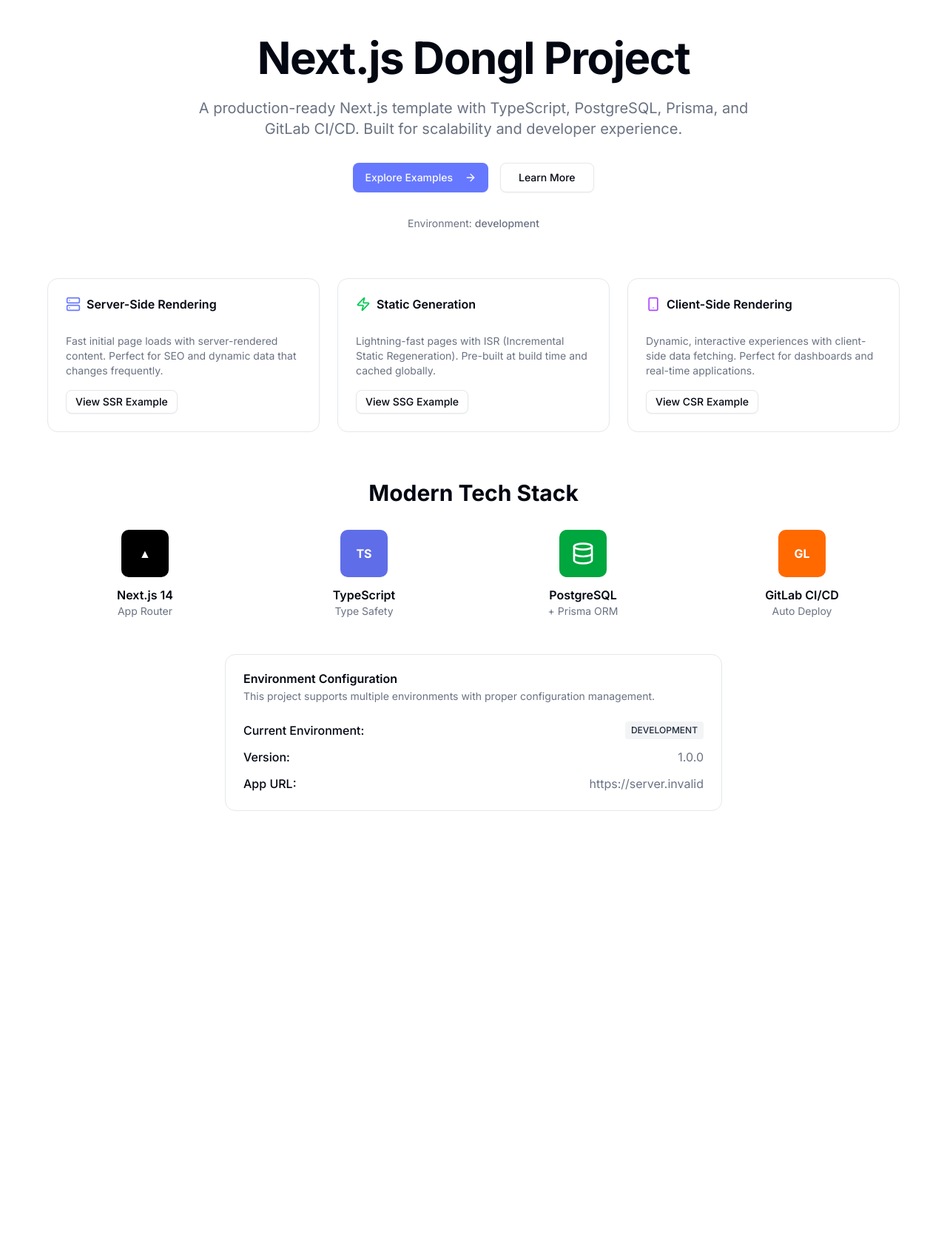
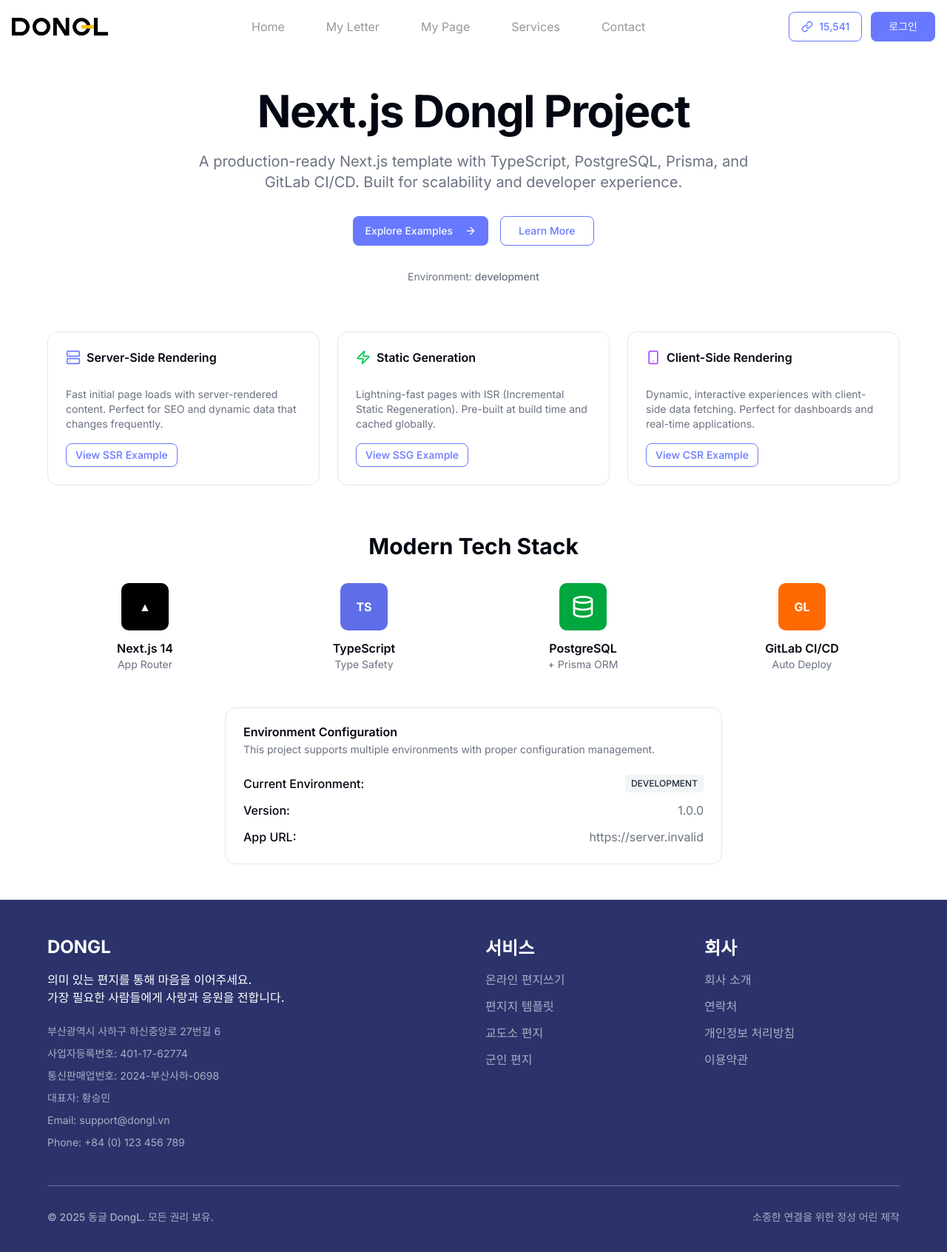
Before and after one commit to huyddits/dongl-fe, a Next.js app: page / in a window 1280 px wide. Shown: the top 1692 px of the page at 74% size. Before the commit the page ends 1144 px from the top, so only its background shows below. Built offline with nearby package versions, Linux system fonts and the light colour scheme; no server answers.

Commit message:
feat: init header, footer

```diff
--- /dev/null
+++ b/app/(in-app)/layout.tsx
@@ -0,0 +1,13 @@
+import { Footer } from '@/components/layout/footer'
+import { Header } from '@/components/layout/header'
+import { PropsWithChildren } from 'react'
+
+export default function RootLayout({ children }: PropsWithChildren) {
+  return (
+    <>
+      <Header />
+      {children}
+      <Footer />
+    </>
+  )
+}
--- a/components/layout/footer.tsx
+++ b/components/layout/footer.tsx
@@ -1,102 +1,78 @@
-import { config } from '@/lib/config'
 import Link from 'next/link'
 
-export function Footer() {
+export const Footer = () => {
   return (
-    <footer className="bg-background border-t">
-      <div className="container py-8">
+    <footer className="bg-blue-900 px-8 py-12 text-white">
+      <div className="container mx-auto">
         <div className="grid grid-cols-1 gap-8 md:grid-cols-4">
-          <div className="space-y-4">
-            <h3 className="text-lg font-semibold">Dongl Project</h3>
-            <p className="text-muted-foreground text-sm">
-              {config.app.description}
+          {/* Left Column - Company Info */}
+          <div className="col-span-4 space-y-4 md:col-span-4 lg:col-span-2">
+            <h2 className="text-2xl font-bold">DONGL</h2>
+            <p className="text-large mb-6 font-medium">
+              의미 있는 편지를 통해 마음을 이어주세요.
+              <br />
+              가장 필요한 사람들에게 사랑과 응원을 전합니다.
             </p>
-            <p className="text-muted-foreground text-xs">
-              Environment: {config.app.env}
+
+            <div className="space-y-2.5 text-sm text-white/60">
+              <p>부산광역시 사하구 하신중앙로 27번길 6</p>
+              <p>사업자등록번호: 401-17-62774</p>
+              <p>통신판매업번호: 2024-부산사하-0698</p>
+              <p>대표자: 황승민</p>
+              <p>Email: support@dongl.vn</p>
+              <p>Phone: +84 (0) 123 456 789</p>
+            </div>
+          </div>
+
+          {/* Middle Column - Services */}
+          <div className="col-span-4 space-y-4 md:col-span-2 lg:col-span-1">
+            <h3 className="text-h3 mb-3 font-semibold">서비스</h3>
+            <div className="text-large space-y-3">
+              <Link href="#" className="link-underline block text-white/60">
+                온라인 편지쓰기
+              </Link>
+              <Link href="#" className="link-underline block text-white/60">
+                편지지 템플릿
+              </Link>
+              <Link href="#" className="link-underline block text-white/60">
+                교도소 편지
+              </Link>
+              <Link href="#" className="link-underline block text-white/60">
+                군인 편지
+              </Link>
+            </div>
+          </div>
+
+          {/* Right Column - Company */}
+          <div className="col-span-4 space-y-4 md:col-span-2 lg:col-span-1">
+            <h3 className="text-h3 mb-3 font-semibold">회사</h3>
+            <div className="text-large space-y-3">
+              <Link href="#" className="link-underline block text-white/60">
+                회사 소개
+              </Link>
+              <Link href="#" className="link-underline block text-white/60">
+                연락처
+              </Link>
+              <Link href="#" className="link-underline block text-white/60">
+                개인정보 처리방침
+              </Link>
+              <Link href="#" className="link-underline block text-white/60">
+                이용약관
+              </Link>
+            </div>
+          </div>
+        </div>
+
+        {/* Bottom Section */}
+        <div className="mt-12 border-t border-white/30 pt-8">
+          <div className="flex flex-col items-center justify-between md:flex-row">
+            <p className="text-medium font-medium text-white/60">
+              © 2025 동글 DongL. 모든 권리 보유.
+            </p>
+            <p className="text-medium font-medium text-white/60">
+              소중한 연결을 위한 정성 어린 제작
             </p>
           </div>
-          <div className="space-y-4">
-            <h4 className="text-sm font-semibold">Navigation</h4>
-            <ul className="space-y-2 text-sm">
-              <li>
-                <Link
-                  href="/"
-                  className="text-muted-foreground hover:text-foreground"
-                >
-                  Home
-                </Link>
-              </li>
-              <li>
-                <Link
-                  href="/about"
-                  className="text-muted-foreground hover:text-foreground"
-                >
-                  About
-                </Link>
-              </li>
-              <li>
-                <Link
-                  href="/posts"
-                  className="text-muted-foreground hover:text-foreground"
-                >
-                  Posts
-                </Link>
-              </li>
-            </ul>
-          </div>
-          <div className="space-y-4">
-            <h4 className="text-sm font-semibold">Examples</h4>
-            <ul className="space-y-2 text-sm">
-              <li>
-                <Link
-                  href="/examples/ssr"
-                  className="text-muted-foreground hover:text-foreground"
-                >
-                  SSR Example
-                </Link>
-              </li>
-              <li>
-                <Link
-                  href="/examples/ssg"
-                  className="text-muted-foreground hover:text-foreground"
-                >
-                  SSG Example
-                </Link>
-              </li>
-              <li>
-                <Link
-                  href="/examples/csr"
-                  className="text-muted-foreground hover:text-foreground"
-                >
-                  CSR Example
-                </Link>
-              </li>
-            </ul>
-          </div>
-          <div className="space-y-4">
-            <h4 className="text-sm font-semibold">Support</h4>
-            <ul className="space-y-2 text-sm">
-              <li>
-                <Link
-                  href="/contact"
-                  className="text-muted-foreground hover:text-foreground"
-                >
-                  Contact
-                </Link>
-              </li>
-              <li>
-                <Link
-                  href="/help"
-                  className="text-muted-foreground hover:text-foreground"
-                >
-                  Help
-                </Link>
-              </li>
-            </ul>
-          </div>
-        </div>
-        <div className="text-muted-foreground mt-8 border-t pt-8 text-center text-sm">
-          <p>&copy; 2024 Dongl Project. All rights reserved.</p>
         </div>
       </div>
     </footer>
--- a/components/layout/header.tsx
+++ b/components/layout/header.tsx
@@ -1,64 +1,67 @@
 import { Button } from '@/components/ui/button'
-import { ROUTES } from '@/lib/constants'
+import { Link as LinkIcon } from 'lucide-react'
+import Image from 'next/image'
 import Link from 'next/link'
+import React from 'react'
 
-export function Header() {
+export const Header = () => {
   return (
-    <header className="bg-background/95 supports-[backdrop-filter]:bg-background/60 sticky top-0 z-50 w-full border-b backdrop-blur">
-      <div className="container flex h-16 items-center justify-between">
-        <div className="flex items-center space-x-8">
-          <Link href={ROUTES.HOME} className="text-xl font-bold">
-            Dongl Project
+    <header className="">
+      <div className="container mx-auto px-4 py-4">
+        <div className="flex items-center justify-between gap-4">
+          {/* Logo */}
+          <Link
+            className="relative flex h-6 w-[130px] shrink-0 items-center"
+            href="/"
+          >
+            <Image src="/image/logo-big.png" alt="logo" fill />
           </Link>
-          <nav className="hidden items-center space-x-6 md:flex">
+
+          {/* Navigation Links */}
+          <nav className="hidden items-center space-x-8 md:flex">
             <Link
-              href={ROUTES.HOME}
-              className="hover:text-primary text-sm font-medium"
+              href="/"
+              className="link-underline text-text-secondary hover:text-text-primary px-3 py-2 hover:font-bold"
             >
               Home
             </Link>
             <Link
-              href={ROUTES.ABOUT}
-              className="hover:text-primary text-sm font-medium"
+              href="/my-letter"
+              className="link-underline text-text-secondary hover:text-text-primary px-3 py-2 hover:font-bold"
             >
-              About
+              My Letter
             </Link>
             <Link
-              href={ROUTES.POSTS}
-              className="hover:text-primary text-sm font-medium"
+              href="/my-page"
+              className="link-underline text-text-secondary hover:text-text-primary px-3 py-2 hover:font-bold"
             >
-              Posts
-            </Link>
-            <div className="group relative">
-              <button className="hover:text-primary text-sm font-medium">
-                Examples
-              </button>
-              <div className="bg-background invisible absolute top-full left-0 mt-1 w-48 rounded-md border opacity-0 shadow-lg transition-all group-hover:visible group-hover:opacity-100">
-                <Link
-                  href={ROUTES.SSR_EXAMPLE}
-                  className="hover:bg-accent block px-4 py-2 text-sm"
-                >
-                  SSR Example
+              My Page
             </Link>
             <Link
-                  href={ROUTES.SSG_EXAMPLE}
-                  className="hover:bg-accent block px-4 py-2 text-sm"
+              href="/services"
+              className="link-underline text-text-secondary hover:text-text-primary px-3 py-2 hover:font-bold"
             >
-                  SSG Example
+              Services
             </Link>
             <Link
-                  href={ROUTES.CSR_EXAMPLE}
-                  className="hover:bg-accent block px-4 py-2 text-sm"
+              href="/contact"
+              className="link-underline text-text-secondary hover:text-text-primary px-3 py-2 hover:font-bold"
             >
-                  CSR Example
+              Contact
             </Link>
+          </nav>
+
+          {/* Right Side Actions */}
+          <div className="flex items-center space-x-3">
+            {/* Points Display */}
+            <Button icon={<LinkIcon />} variant="outline" size="lg">
+              15,541
+            </Button>
+
+            {/* Login Button */}
+            <Button size="lg">로그인</Button>
           </div>
         </div>
-          </nav>
-        </div>
-        <Button variant="outline" size="sm">
-          Login
-        </Button>
       </div>
     </header>
   )
--- a/components/ui/button.tsx
+++ b/components/ui/button.tsx
@@ -14,7 +14,7 @@
         destructive:
           'bg-destructive text-white shadow-xs hover:bg-destructive/90 focus-visible:ring-destructive/20 dark:focus-visible:ring-destructive/40 dark:bg-destructive/60',
         outline:
-          'border bg-background shadow-xs hover:bg-accent hover:text-accent-foreground dark:bg-input/30 dark:border-input dark:hover:bg-input/50',
+          'border bg-white border-primary hover:border-primary/60 shadow-xs hover:bg-blue-100/30 hover:text-primary:60 text-primary dark:bg-input/30 dark:border-input dark:hover:bg-input/50',
         secondary:
           'bg-secondary text-secondary-foreground shadow-xs hover:bg-secondary/80',
         ghost:
```
Also changed, not shown: app/globals.css (+13 -2 lines), app/(in-app)/page.tsx (renamed from app/page.tsx), public/image/logo-big.png (added), public/image/logo-big.svg. Lines whose indentation alone changed are shown as unchanged.
